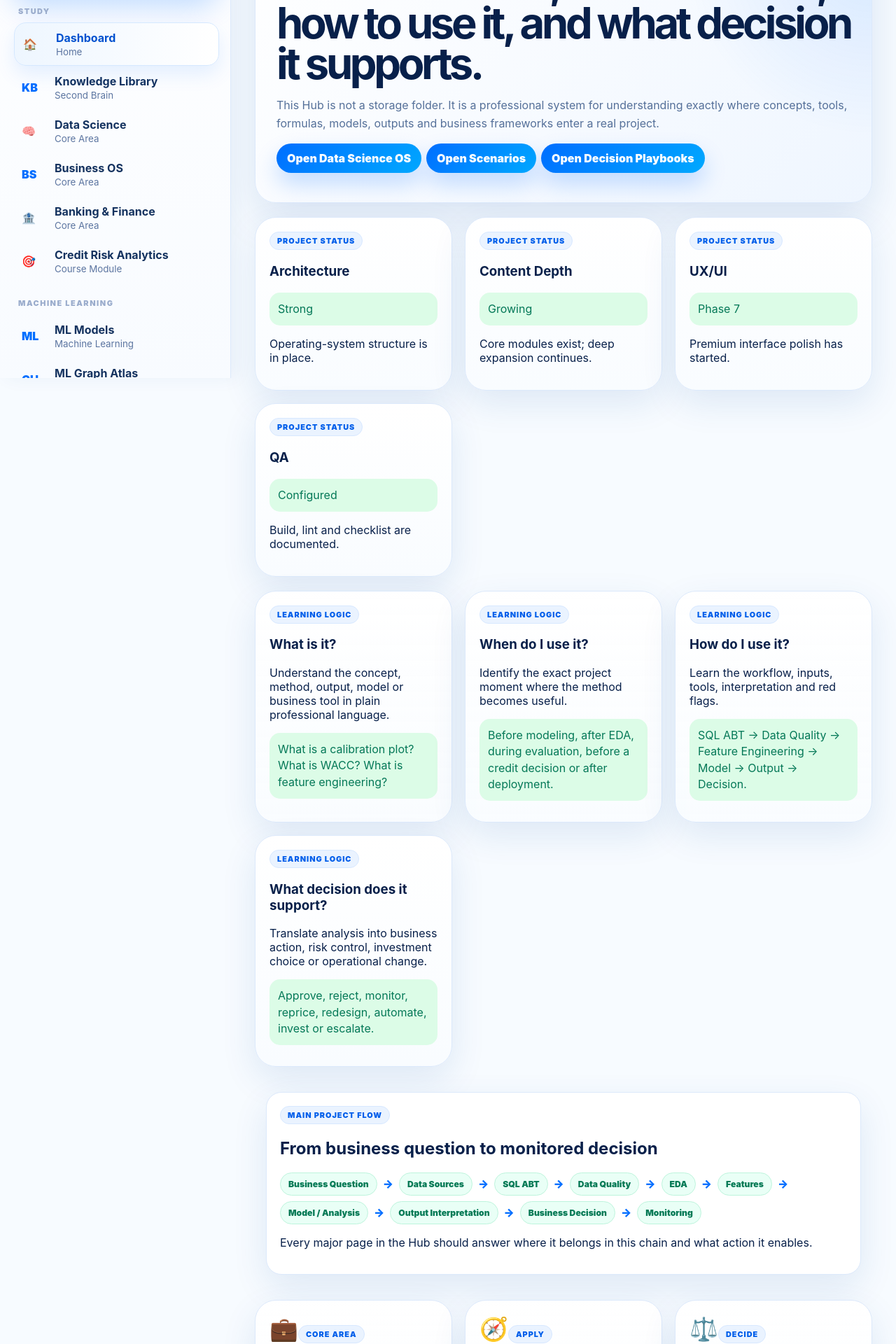
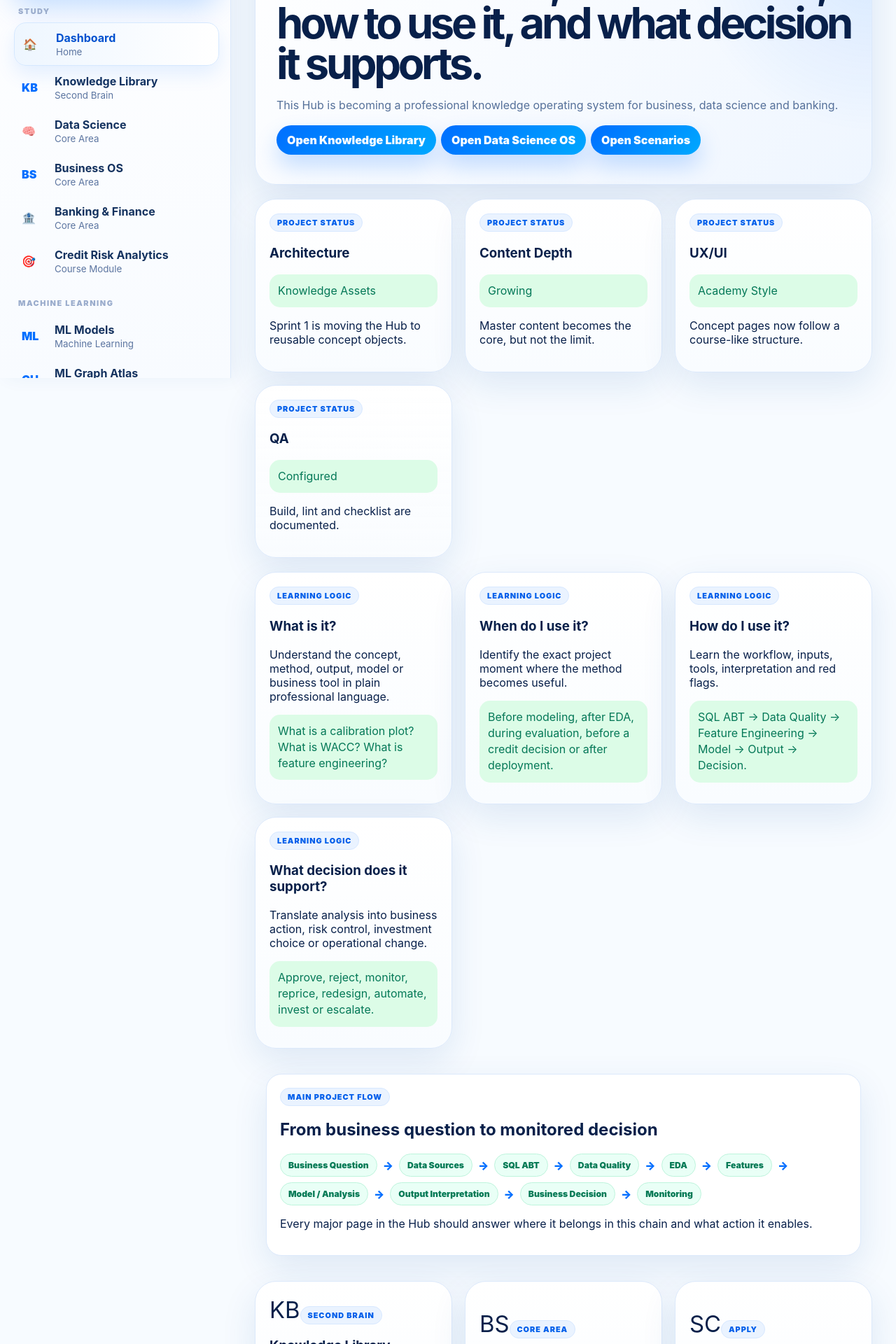
Before and after one commit to albertojrc/professional-knowledge-hub, a React (Vite) app: page / in a window 1280 px wide. Shown: the part 260-2180 px from the top of the page at 70% size. Built offline with nearby package versions, Linux system fonts and the light colour scheme.

Commit message:
Feature knowledge library on dashboard

```diff
--- a/src/pages/DashboardPage.tsx
+++ b/src/pages/DashboardPage.tsx
@@ -6,61 +6,27 @@ interface DashboardPageProps {
   onNavigate: (view: ViewId) => void
 }
 
-const businessOsItem: NavItem = {
-  id: 'business-os',
-  label: 'Business OS',
-  eyebrow: 'Core Area',
-  description: 'Strategy, finance, marketing, operations and economics connected to decisions.',
-  icon: '💼'
-}
-
-const professionalScenariosItem: NavItem = {
-  id: 'professional-scenarios',
-  label: 'Professional Scenarios',
-  eyebrow: 'Apply',
-  description: 'End-to-end workflows from business problem to monitored decision.',
-  icon: '🧭'
-}
-
-const decisionPlaybooksItem: NavItem = {
-  id: 'decision-playbooks',
-  label: 'Decision Playbooks',
-  eyebrow: 'Decide',
-  description: 'Convert analytical outputs into professional actions, evidence and monitoring.',
-  icon: '⚖️'
-}
+const knowledgeLibraryItem: NavItem = { id: 'knowledge-library', label: 'Knowledge Library', eyebrow: 'Second Brain', description: 'Reusable professional concepts with theory, interpretation, outputs, business use and banking applications.', icon: 'KB' }
+const businessOsItem: NavItem = { id: 'business-os', label: 'Business OS', eyebrow: 'Core Area', description: 'Strategy, finance, marketing, operations and economics connected to decisions.', icon: 'BS' }
+const professionalScenariosItem: NavItem = { id: 'professional-scenarios', label: 'Professional Scenarios', eyebrow: 'Apply', description: 'End-to-end workflows from business problem to monitored decision.', icon: 'SC' }
+const decisionPlaybooksItem: NavItem = { id: 'decision-playbooks', label: 'Decision Playbooks', eyebrow: 'Decide', description: 'Convert analytical outputs into professional actions, evidence and monitoring.', icon: 'DP' }
 
 const operatingSystemCards = [
-  {
-    title: 'What is it?',
-    description: 'Understand the concept, method, output, model or business tool in plain professional language.',
-    example: 'What is a calibration plot? What is WACC? What is feature engineering?'
-  },
-  {
-    title: 'When do I use it?',
-    description: 'Identify the exact project moment where the method becomes useful.',
-    example: 'Before modeling, after EDA, during evaluation, before a credit decision or after deployment.'
-  },
-  {
-    title: 'How do I use it?',
-    description: 'Learn the workflow, inputs, tools, interpretation and red flags.',
-    example: 'SQL ABT → Data Quality → Feature Engineering → Model → Output → Decision.'
-  },
-  {
-    title: 'What decision does it support?',
-    description: 'Translate analysis into business action, risk control, investment choice or operational change.',
-    example: 'Approve, reject, monitor, reprice, redesign, automate, invest or escalate.'
-  }
+  { title: 'What is it?', description: 'Understand the concept, method, output, model or business tool in plain professional language.', example: 'What is a calibration plot? What is WACC? What is feature engineering?' },
+  { title: 'When do I use it?', description: 'Identify the exact project moment where the method becomes useful.', example: 'Before modeling, after EDA, during evaluation, before a credit decision or after deployment.' },
+  { title: 'How do I use it?', description: 'Learn the workflow, inputs, tools, interpretation and red flags.', example: 'SQL ABT → Data Quality → Feature Engineering → Model → Output → Decision.' },
+  { title: 'What decision does it support?', description: 'Translate analysis into business action, risk control, investment choice or operational change.', example: 'Approve, reject, monitor, reprice, redesign, automate, invest or escalate.' }
 ]
 
 const statusCards = [
-  { label: 'Architecture', value: 'Strong', note: 'Operating-system structure is in place.' },
-  { label: 'Content Depth', value: 'Growing', note: 'Core modules exist; deep expansion continues.' },
-  { label: 'UX/UI', value: 'Phase 7', note: 'Premium interface polish has started.' },
+  { label: 'Architecture', value: 'Knowledge Assets', note: 'Sprint 1 is moving the Hub to reusable concept objects.' },
+  { label: 'Content Depth', value: 'Growing', note: 'Master content becomes the core, but not the limit.' },
+  { label: 'UX/UI', value: 'Academy Style', note: 'Concept pages now follow a course-like structure.' },
   { label: 'QA', value: 'Configured', note: 'Build, lint and checklist are documented.' }
 ]
 
 const primaryNavigation: NavItem[] = [
+  knowledgeLibraryItem,
   businessOsItem,
   professionalScenariosItem,
   decisionPlaybooksItem,
@@ -73,76 +39,31 @@ export function DashboardPage({ onNavigate }: DashboardPageProps) {
       <div className="hero-panel">
         <span className="eyebrow">Professional Knowledge Operating System</span>
         <h1>Know what it is, when to use it, how to use it, and what decision it supports.</h1>
-        <p>
-          This Hub is not a storage folder. It is a professional system for understanding exactly
-          where concepts, tools, formulas, models, outputs and business frameworks enter a real project.
-        </p>
+        <p>This Hub is becoming a professional knowledge operating system for business, data science and banking.</p>
         <div className="badge-list">
-          <button className="primary-button" onClick={() => onNavigate('data-science')} type="button">
-            Open Data Science OS
-          </button>
-          <button className="primary-button" onClick={() => onNavigate('professional-scenarios')} type="button">
-            Open Scenarios
-          </button>
-          <button className="primary-button" onClick={() => onNavigate('decision-playbooks')} type="button">
-            Open Decision Playbooks
-          </button>
+          <button className="primary-button" onClick={() => onNavigate('knowledge-library')} type="button">Open Knowledge Library</button>
+          <button className="primary-button" onClick={() => onNavigate('data-science')} type="button">Open Data Science OS</button>
+          <button className="primary-button" onClick={() => onNavigate('professional-scenarios')} type="button">Open Scenarios</button>
         </div>
       </div>
 
       <div className="dashboard-grid">
-        {statusCards.map((card) => (
-          <article className="feature-card" key={card.label}>
-            <span className="eyebrow">Project Status</span>
-            <h3>{card.label}</h3>
-            <div className="mini-result good">{card.value}</div>
-            <p>{card.note}</p>
-          </article>
-        ))}
+        {statusCards.map((card) => <article className="feature-card" key={card.label}><span className="eyebrow">Project Status</span><h3>{card.label}</h3><div className="mini-result good">{card.value}</div><p>{card.note}</p></article>)}
       </div>
 
       <div className="dashboard-grid">
-        {operatingSystemCards.map((card) => (
-          <article className="feature-card" key={card.title}>
-            <span className="eyebrow">Learning Logic</span>
-            <h3>{card.title}</h3>
-            <p>{card.description}</p>
-            <div className="mini-result good">{card.example}</div>
-          </article>
-        ))}
+        {operatingSystemCards.map((card) => <article className="feature-card" key={card.title}><span className="eyebrow">Learning Logic</span><h3>{card.title}</h3><p>{card.description}</p><div className="mini-result good">{card.example}</div></article>)}
       </div>
 
       <section className="manual-panel">
         <span className="eyebrow">Main Project Flow</span>
         <h2>From business question to monitored decision</h2>
-        <KnowledgeChain
-          nodes={[
-            'Business Question',
-            'Data Sources',
-            'SQL ABT',
-            'Data Quality',
-            'EDA',
-            'Features',
-            'Model / Analysis',
-            'Output Interpretation',
-            'Business Decision',
-            'Monitoring'
-          ]}
-        />
-        <p>
-          Every major page in the Hub should answer where it belongs in this chain and what action it enables.
-        </p>
+        <KnowledgeChain nodes={['Business Question', 'Data Sources', 'SQL ABT', 'Data Quality', 'EDA', 'Features', 'Model / Analysis', 'Output Interpretation', 'Business Decision', 'Monitoring']} />
+        <p>Every major page in the Hub should answer where it belongs in this chain and what action it enables.</p>
       </section>
 
       <div className="dashboard-grid">
-        {primaryNavigation.map((item) => (
-          <button className="feature-card navigation-card" key={item.id} onClick={() => onNavigate(item.id)} type="button">
-            <span className="card-icon">{item.icon}</span>
-            <span className="eyebrow">{item.eyebrow}</span>
-            <h3>{item.label}</h3>
-            <p>{item.description}</p>
-          </button>
-        ))}
+        {primaryNavigation.map((item) => <button className="feature-card navigation-card" key={item.id} onClick={() => onNavigate(item.id)} type="button"><span className="card-icon">{item.icon}</span><span className="eyebrow">{item.eyebrow}</span><h3>{item.label}</h3><p>{item.description}</p></button>)}
       </div>
 
       <section className="manual-panel">
```
